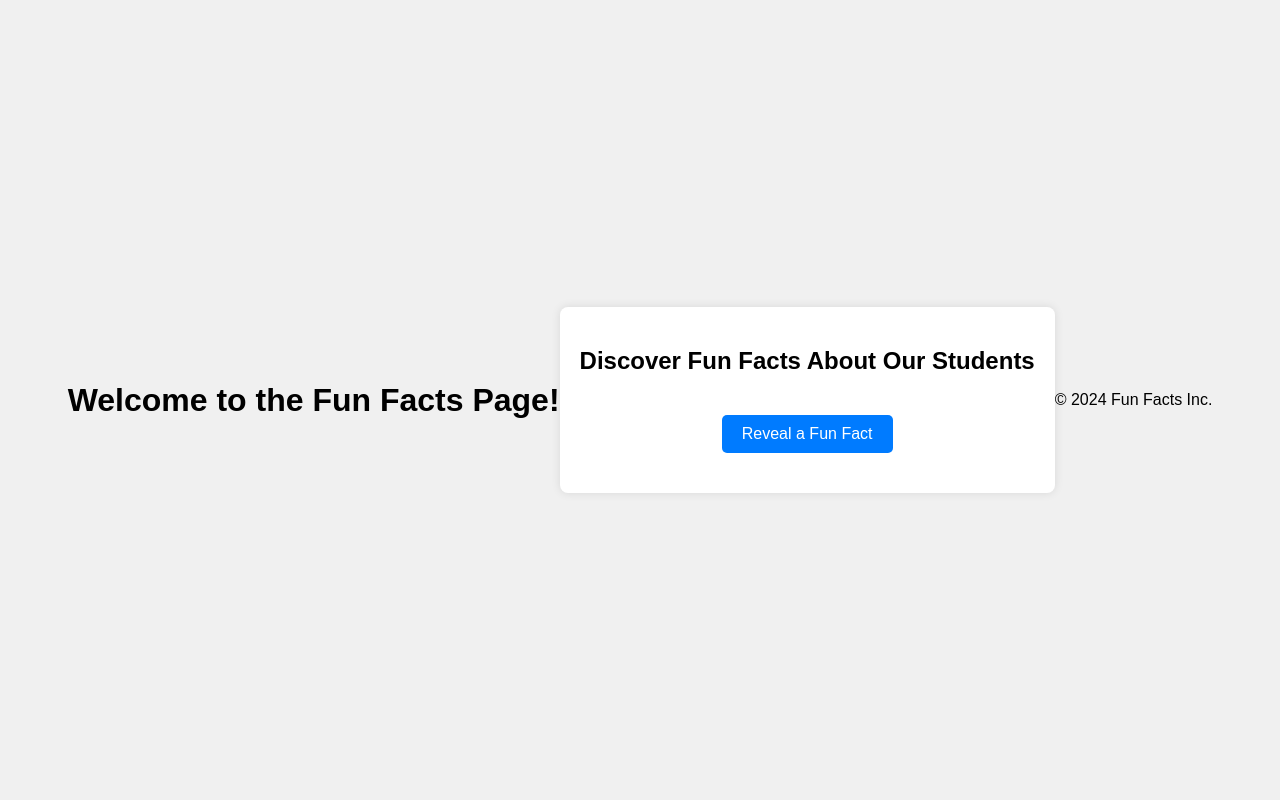
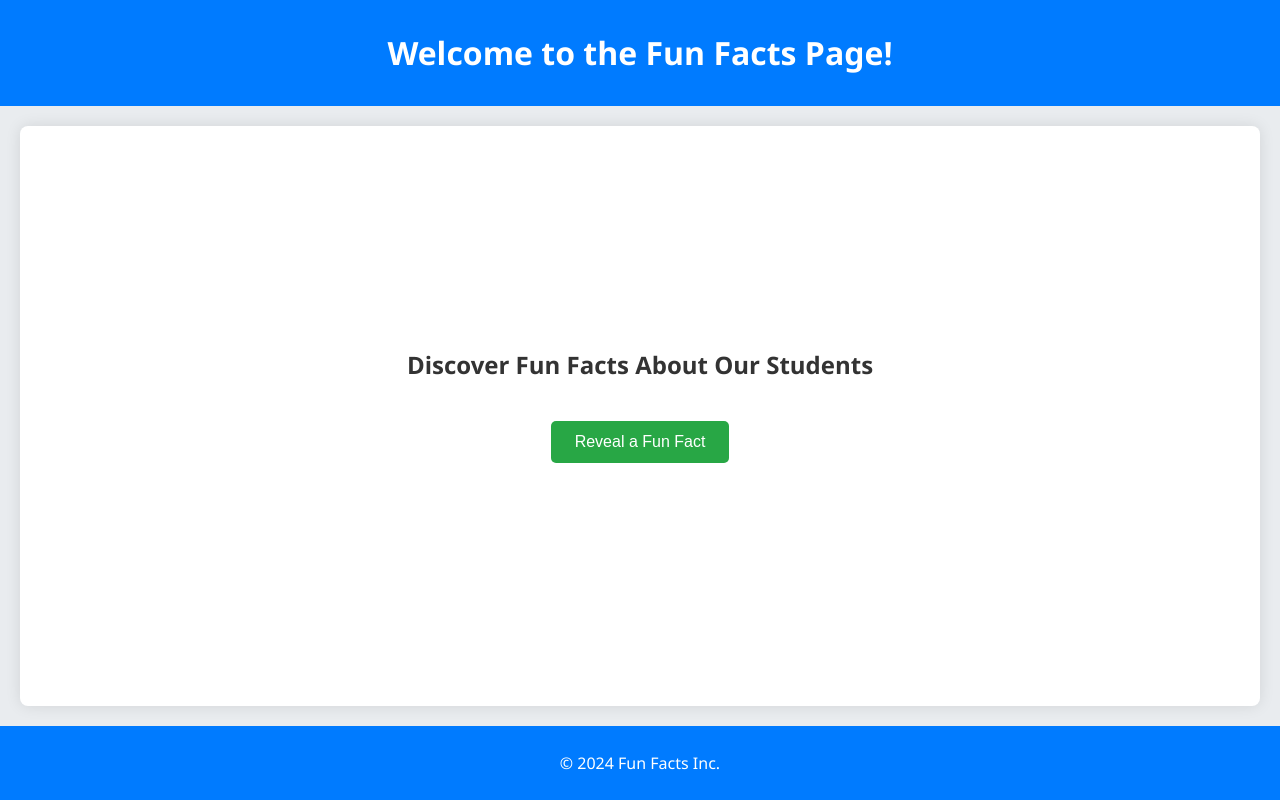
Before and after one commit to Abhay809/GenAI_workshop, a plain HTML site: page index.html in a window 1280 px wide. Drawn offline with Linux system fonts and the light colour scheme.

Commit message:
Update styles.css

```diff
--- a/styles.css
+++ b/styles.css
@@ -1,38 +1,52 @@
 body {
-    font-family: Arial, sans-serif;
-    background-color: #f0f0f0;
+    font-family: 'Segoe UI', Tahoma, Geneva, Verdana, sans-serif;
+    background-color: #e9ecef;
+    color: #333;
+    margin: 0;
     display: flex;
-    justify-content: center;
-    align-items: center;
-    height: 100vh;
-    margin: 0;
+    flex-direction: column;
+    min-height: 100vh;
+}
+
+header, footer {
+    background-color: #007BFF;
+    color: white;
+    text-align: center;
+    padding: 10px 0;
 }
 
 .container {
+    flex: 1;
+    display: flex;
+    flex-direction: column;
+    justify-content: center;
+    align-items: center;
     text-align: center;
     background-color: #fff;
-    padding: 20px;
+    padding: 40px;
+    margin: 20px;
     border-radius: 8px;
-    box-shadow: 0 0 10px rgba(0, 0, 0, 0.1);
+    box-shadow: 0 0 15px rgba(0, 0, 0, 0.1);
 }
 
 button {
-    padding: 10px 20px;
+    padding: 12px 24px;
     font-size: 16px;
     cursor: pointer;
-    background-color: #007BFF;
+    background-color: #28a745;
     color: white;
     border: none;
     border-radius: 5px;
     margin-top: 20px;
+    transition: background-color 0.3s;
 }
 
 button:hover {
-    background-color: #0056b3;
+    background-color: #218838;
 }
 
 #funFact {
     margin-top: 20px;
-    font-size: 18px;
-    color: #333;
+    font-size: 20px;
+    color: #555;
 }
```
